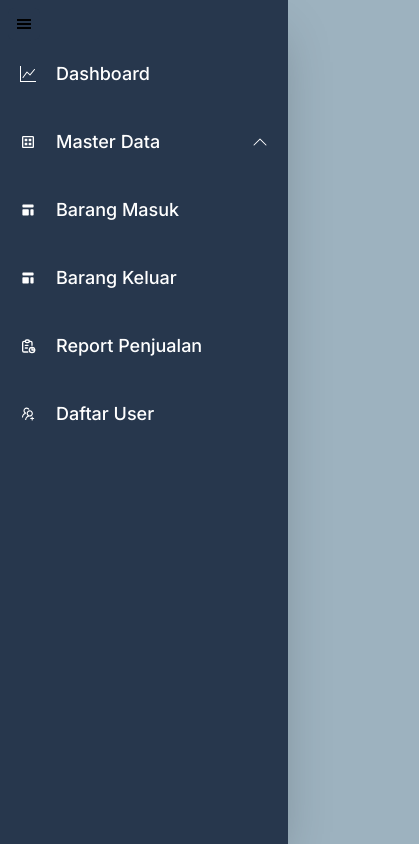
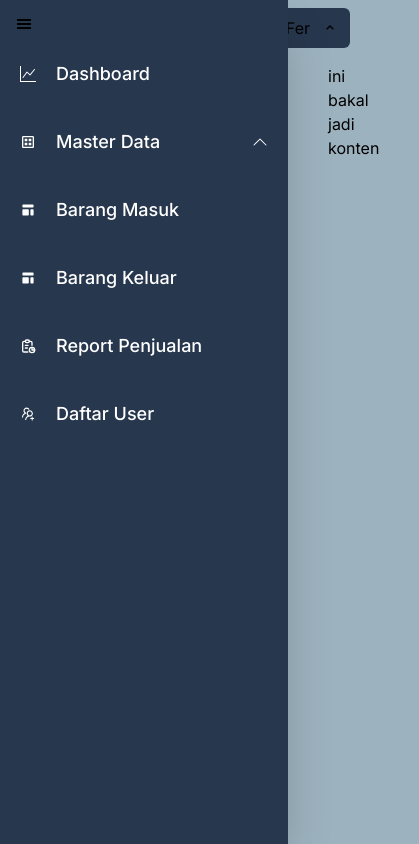
Before and after one commit to lnc23/dashboard-barang, a Next.js app: page / in a window 390 px wide. Shown: the whole page, 419 px wide, since content can reach past the window. Built offline with nearby package versions, Linux system fonts and the light colour scheme.

Commit message:
create feature sidebar, navbar, and content slidenav responsive

```diff
--- a/src/app/page.tsx
+++ b/src/app/page.tsx
@@ -1,10 +1,12 @@
-import { SideBar } from "@/components"
+import { Layout } from "@/components"
 import Image from "next/image"
 
 export default function Home() {
   return (
     <>
-      <SideBar />
+      <Layout>
+        <span>ini bakal jadi konten</span>
+      </Layout>
     </>
   )
 }
--- /dev/null
+++ b/src/components/Layout/index.tsx
@@ -0,0 +1,21 @@
+import { ReactNode } from "react"
+import { Navbar } from "../Navbar"
+import { SideBar } from "../SideBar"
+
+type Props = {
+  children: ReactNode
+}
+
+export const Layout = ({ children }: Props) => {
+  return (
+    <div className="flex relative flex-row">
+      <SideBar />
+      <div className="flex flex-col">
+        <div className="absolute right-0">
+          <Navbar />
+        </div>
+        <div className="mt-16 mx-10">{children}</div>
+      </div>
+    </div>
+  )
+}
--- /dev/null
+++ b/src/components/Navbar/index.tsx
@@ -0,0 +1,36 @@
+"use client"
+import { useState } from "react"
+import { BiChevronDown, BiChevronUp } from "react-icons/bi"
+
+export const Navbar = () => {
+  const [isDrop, setIsDrop] = useState<boolean>(false)
+
+  const handleDrop = () => {
+    if (isDrop) {
+      return <BiChevronDown />
+    } else {
+      return <BiChevronUp />
+    }
+  }
+
+  return (
+    <div className="flex relative justify-end items-center py-2 mr-10">
+      <button
+        className="py-2 flex flex-row items-center space-x-3 px-3 rounded-md hover:bg-[#2f4057] bg-[#27374D]"
+        onClick={() => setIsDrop(!isDrop)}
+      >
+        <span>YansonFer</span>
+        {handleDrop()}
+      </button>
+      {isDrop ? (
+        <div className="absolute top-[55px] rounded-md bg-[#27374D]">
+          <ul>
+            <li className="py-3 px-5">My Profile</li>
+            <li className="border-b-[1px] border-[#DDE6ED]"></li>
+            <li className="py-3 px-5">LogOut</li>
+          </ul>
+        </div>
+      ) : null}
+    </div>
+  )
+}
--- a/src/components/SideBar/index.tsx
+++ b/src/components/SideBar/index.tsx
@@ -81,15 +81,15 @@ export const SideBar = () => {
   }
 
   return (
-    <div className="fixed flex-row ">
+    <div className="flex flex-row bg-red-700 z-10">
       <div
-        className={`fixed  ${
+        className={`flex  ${
           isSideOpen ? "w-72" : "w-0"
         } h-screen bg-[#27374D] shadow-2xl`}
       >
         <nav
           hidden={isSideOpen ? false : true}
-          className="xl:mt-0 sm:mt-10 mt-10"
+          className="xl:mt-0 sm:mt-10 w-full mt-10"
         >
           {menu.map((menu, index) => (
             <ul key={index}>
@@ -129,7 +129,7 @@ export const SideBar = () => {
         </nav>
       </div>
       <div
-        className={`p-2 rounded-lg  absolute ${
+        className={`p-2 rounded-lg absolute ${
           isSideOpen ? "xl:left-72 sm:left-0 left-0" : "left-0"
         }`}
       >
--- a/src/components/index.tsx
+++ b/src/components/index.tsx
@@ -1,3 +1,5 @@
 import { SideBar } from "./SideBar"
+import { Navbar } from "./Navbar"
+import { Layout } from "./Layout"
 
-export { SideBar }
+export { SideBar, Navbar, Layout }
```
